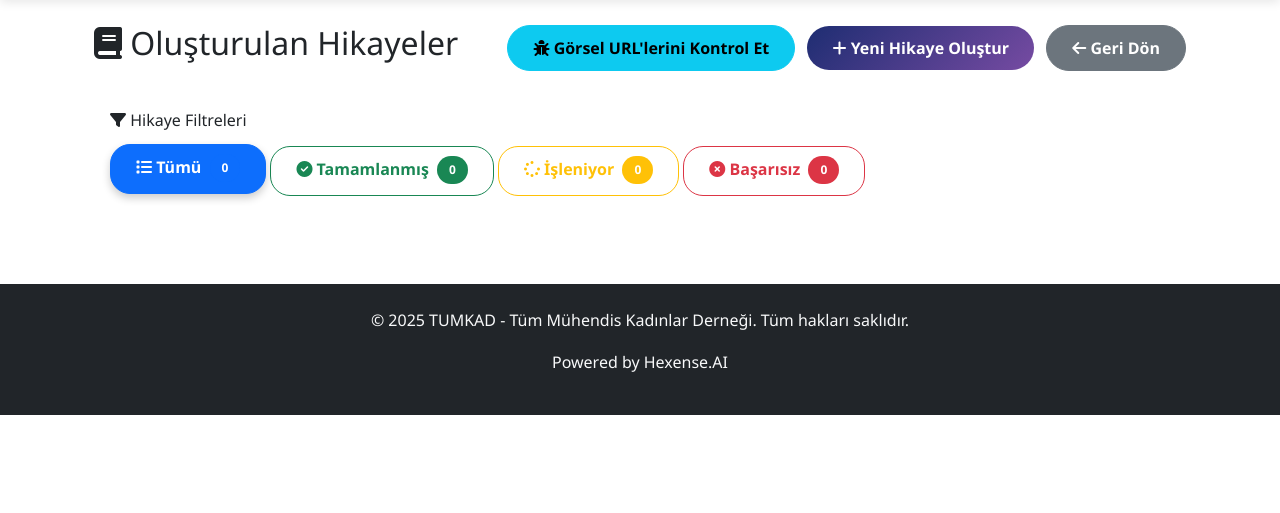
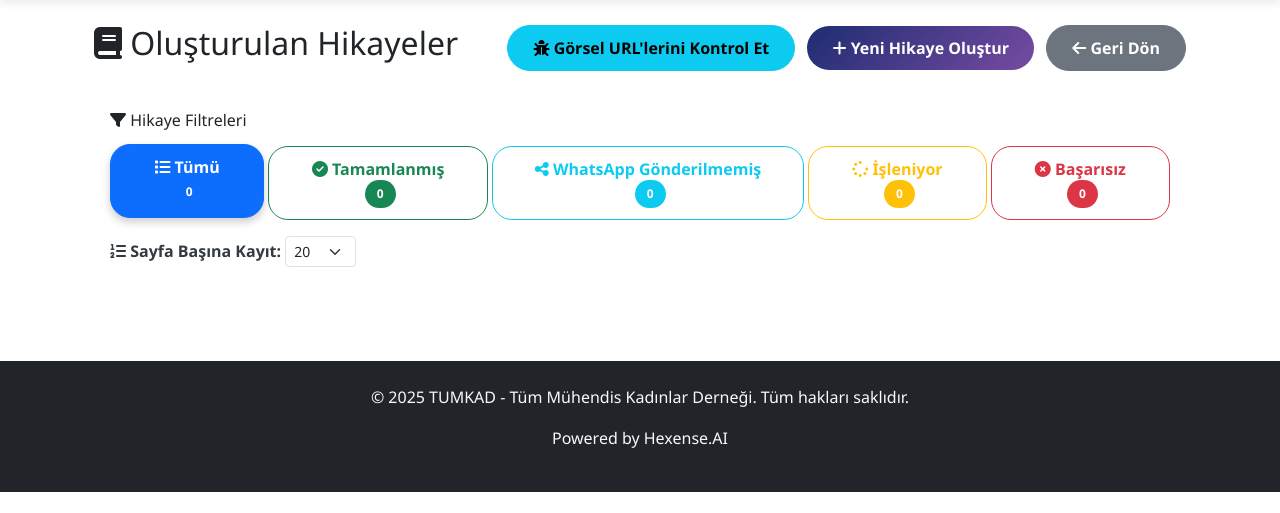
Before and after one commit to hexenseai/tumkad25, a Flask app: page /admin_stories in a window 1280 px wide. Shown: the part 67-580 px from the top of the page. Run offline with Flask 3, Linux system fonts and the light colour scheme; the visitor is signed in with stand-in values (Sample User, id 1); some libraries are stand-ins or nearby versions.

Commit message:
filtreleme

```diff
--- a/app.py
+++ b/app.py
@@ -585,18 +585,60 @@ def admin_stories():
     if not session.get('admin_logged_in'):
         return redirect(url_for('admin_login'))
 
-    # Tüm hikaye süreçlerini getir
-    processes = GenerationProcess.query.order_by(GenerationProcess.created_at.desc()).all()
+    # Sayfalama parametreleri
+    page = request.args.get('page', 1, type=int)
+    per_page = request.args.get('per_page', 20, type=int)  # Sayfa başına 20 kayıt
+    status_filter = request.args.get('status', 'all')
+
+    # Filtreleme sorgusu
+    query = GenerationProcess.query
+
+    if status_filter == 'completed':
+        query = query.filter(GenerationProcess.status == 'completed')
+    elif status_filter == 'processing':
+        query = query.filter(GenerationProcess.status == 'processing')
+    elif status_filter == 'failed':
+        query = query.filter(GenerationProcess.status == 'failed')
+    elif status_filter == 'completed-no-whatsapp':
+        query = query.filter(
+            GenerationProcess.status == 'completed',
+            GenerationProcess.whatsapp_notification_sent == False
+        )
+
+    # Toplam kayıt sayısını al
+    total_count = query.count()
+
+    # Sayfalama ile hikaye süreçlerini getir
+    processes = query.order_by(GenerationProcess.created_at.desc()).paginate(
+        page=page, per_page=per_page, error_out=False
+    )
 
     # Her süreç için katılımcı bilgilerini de getir
-    for process in processes:
+    for process in processes.items:
         try:
             participant_ids = json.loads(process.participant_ids)
             process.participants = Participant.query.filter(Participant.id.in_(participant_ids)).all()
         except:
             process.participants = []
 
-    return render_template('admin_stories.html', processes=processes)
+    # İstatistikler için ayrı sorgular
+    stats = {
+        'all': GenerationProcess.query.count(),
+        'completed': GenerationProcess.query.filter(GenerationProcess.status == 'completed').count(),
+        'completed_no_whatsapp': GenerationProcess.query.filter(
+            GenerationProcess.status == 'completed',
+            GenerationProcess.whatsapp_notification_sent == False
+        ).count(),
+        'processing': GenerationProcess.query.filter(GenerationProcess.status == 'processing').count(),
+        'failed': GenerationProcess.query.filter(GenerationProcess.status == 'failed').count()
+    }
+
+    return render_template('admin_stories.html',
+                         processes=processes,
+                         stats=stats,
+                         current_filter=status_filter,
+                         current_page=page,
+                         per_page=per_page)
 
 @app.route('/admin/normalize_phones')
 def admin_normalize_phones():
--- a/templates/admin_stories.html
+++ b/templates/admin_stories.html
@@ -30,31 +30,53 @@
                                 <i class="fas fa-filter"></i> Hikaye Filtreleri
                             </h6>
                             <div class="btn-group" role="group" aria-label="Story filters">
-                                <button type="button" class="btn btn-outline-primary filter-btn active" data-filter="all">
+                                <a href="{{ url_for('admin_stories', status='all') }}"
+                                   class="btn btn-outline-primary filter-btn {% if current_filter == 'all' %}active{% endif %}">
                                     <i class="fas fa-list"></i> Tümü
-                                    <span class="badge bg-primary ms-1" id="count-all">0</span>
-                                </button>
-                                <button type="button" class="btn btn-outline-success filter-btn" data-filter="completed">
+                                    <span class="badge bg-primary ms-1">{{ stats.all }}</span>
+                                </a>
+                                <a href="{{ url_for('admin_stories', status='completed') }}"
+                                   class="btn btn-outline-success filter-btn {% if current_filter == 'completed' %}active{% endif %}">
                                     <i class="fas fa-check-circle"></i> Tamamlanmış
-                                    <span class="badge bg-success ms-1" id="count-completed">0</span>
-                                </button>
-                                <button type="button" class="btn btn-outline-warning filter-btn" data-filter="processing">
+                                    <span class="badge bg-success ms-1">{{ stats.completed }}</span>
+                                </a>
+                                <a href="{{ url_for('admin_stories', status='completed-no-whatsapp') }}"
+                                   class="btn btn-outline-info filter-btn {% if current_filter == 'completed-no-whatsapp' %}active{% endif %}">
+                                    <i class="fas fa-share-alt"></i> WhatsApp Gönderilmemiş
+                                    <span class="badge bg-info ms-1">{{ stats.completed_no_whatsapp }}</span>
+                                </a>
+                                <a href="{{ url_for('admin_stories', status='processing') }}"
+                                   class="btn btn-outline-warning filter-btn {% if current_filter == 'processing' %}active{% endif %}">
                                     <i class="fas fa-spinner"></i> İşleniyor
-                                    <span class="badge bg-warning ms-1" id="count-processing">0</span>
-                                </button>
-                                <button type="button" class="btn btn-outline-danger filter-btn" data-filter="failed">
+                                    <span class="badge bg-warning ms-1">{{ stats.processing }}</span>
+                                </a>
+                                <a href="{{ url_for('admin_stories', status='failed') }}"
+                                   class="btn btn-outline-danger filter-btn {% if current_filter == 'failed' %}active{% endif %}">
                                     <i class="fas fa-times-circle"></i> Başarısız
-                                    <span class="badge bg-danger ms-1" id="count-failed">0</span>
-                                </button>
+                                    <span class="badge bg-danger ms-1">{{ stats.failed }}</span>
+                                </a>
+                            </div>
+
+                            <!-- Sayfa başına kayıt sayısı seçici -->
+                            <div class="mt-3">
+                                <label for="perPageSelect" class="form-label">
+                                    <i class="fas fa-list-ol"></i> Sayfa Başına Kayıt:
+                                </label>
+                                <select class="form-select form-select-sm d-inline-block w-auto" id="perPageSelect">
+                                    <option value="10" {% if per_page == 10 %}selected{% endif %}>10</option>
+                                    <option value="20" {% if per_page == 20 %}selected{% endif %}>20</option>
+                                    <option value="50" {% if per_page == 50 %}selected{% endif %}>50</option>
+                                    <option value="100" {% if per_page == 100 %}selected{% endif %}>100</option>
+                                </select>
                             </div>
                         </div>
                     </div>
                 </div>
             </div>
 
-            {% if processes %}
+            {% if processes.items %}
             <div class="row" id="stories-container">
-                {% for process in processes %}
+                {% for process in processes.items %}
                 <div class="col-lg-6 mb-4 story-card" data-status="{{ process.status }}">
                     <div class="card border-0 shadow h-100">
                         <div class="card-header bg-info text-white d-flex justify-content-between align-items-center">
@@ -79,7 +101,7 @@
 
                                 <!-- WhatsApp Notification Badge -->
                                 {% if process.whatsapp_notification_sent %}
-                                <span class="badge bg-success me-2">
+                                <span class="badge bg-success me-2 whatsapp-sent-badge">
                                     <i class="fab fa-whatsapp"></i> Bildirim Gönderildi
                                 </span>
                                 {% endif %}
@@ -285,6 +307,77 @@
                 </div>
                 {% endfor %}
             </div>
+
+            <!-- Sayfalama Kontrolleri -->
+            {% if processes.pages > 1 %}
+            <div class="row mt-4">
+                <div class="col-12">
+                    <nav aria-label="Hikaye sayfalama">
+                        <ul class="pagination justify-content-center">
+                            <!-- Önceki sayfa -->
+                            {% if processes.has_prev %}
+                            <li class="page-item">
+                                <a class="page-link" href="{{ url_for('admin_stories', status=current_filter, page=processes.prev_num) }}">
+                                    <i class="fas fa-chevron-left"></i> Önceki
+                                </a>
+                            </li>
+                            {% else %}
+                            <li class="page-item disabled">
+                                <span class="page-link">
+                                    <i class="fas fa-chevron-left"></i> Önceki
+                                </span>
+                            </li>
+                            {% endif %}
+
+                            <!-- Sayfa numaraları -->
+                            {% for page_num in processes.iter_pages(left_edge=2, left_current=2, right_current=3, right_edge=2) %}
+                                {% if page_num %}
+                                    {% if page_num != processes.page %}
+                                    <li class="page-item">
+                                        <a class="page-link" href="{{ url_for('admin_stories', status=current_filter, page=page_num) }}">
+                                            {{ page_num }}
+                                        </a>
+                                    </li>
+                                    {% else %}
+                                    <li class="page-item active">
+                                        <span class="page-link">{{ page_num }}</span>
+                                    </li>
+                                    {% endif %}
+                                {% else %}
+                                <li class="page-item disabled">
+                                    <span class="page-link">...</span>
+                                </li>
+                                {% endif %}
+                            {% endfor %}
+
+                            <!-- Sonraki sayfa -->
+                            {% if processes.has_next %}
+                            <li class="page-item">
+                                <a class="page-link" href="{{ url_for('admin_stories', status=current_filter, page=processes.next_num) }}">
+                                    Sonraki <i class="fas fa-chevron-right"></i>
+                                </a>
+                            </li>
+                            {% else %}
+                            <li class="page-item disabled">
+                                <span class="page-link">
+                                    Sonraki <i class="fas fa-chevron-right"></i>
+                                </span>
+                            </li>
+                            {% endif %}
+                        </ul>
+                    </nav>
+
+                    <!-- Sayfa bilgisi -->
+                    <div class="text-center text-muted">
+                        <small>
+                            Sayfa {{ processes.page }} / {{ processes.pages }}
+                            (Toplam {{ processes.total }} kayıt, sayfa başına {{ per_page }} kayıt)
+                        </small>
+                    </div>
+                </div>
+            </div>
+            {% endif %}
+
             {% else %}
             <div class="alert alert-info">
                 <i class="fas fa-info-circle"></i> Henüz hiç hikaye oluşturulmamış.
@@ -355,53 +448,6 @@ function copyToClipboard(elementId) {
 }
 
 document.addEventListener('DOMContentLoaded', function() {
-    // Filtreleme fonksiyonları
-    function updateStoryCounts() {
-        const allCards = document.querySelectorAll('.story-card');
-        const completedCards = document.querySelectorAll('.story-card[data-status="completed"]');
-        const processingCards = document.querySelectorAll('.story-card[data-status="processing"]');
-        const failedCards = document.querySelectorAll('.story-card[data-status="failed"]');
-
-        document.getElementById('count-all').textContent = allCards.length;
-        document.getElementById('count-completed').textContent = completedCards.length;
-        document.getElementById('count-processing').textContent = processingCards.length;
-        document.getElementById('count-failed').textContent = failedCards.length;
-    }
-
-    function filterStories(filter) {
-        const cards = document.querySelectorAll('.story-card');
-        const filterBtns = document.querySelectorAll('.filter-btn');
-
-        // Aktif buton stilini güncelle
-        filterBtns.forEach(btn => {
-            btn.classList.remove('active');
-            if (btn.getAttribute('data-filter') === filter) {
-                btn.classList.add('active');
-            }
-        });
-
-        // Kartları göster/gizle
-        cards.forEach(card => {
-            const status = card.getAttribute('data-status');
-            if (filter === 'all' || status === filter) {
-                card.style.display = 'block';
-            } else {
-                card.style.display = 'none';
-            }
-        });
-    }
-
-    // Filtre butonları için event listener
-    document.querySelectorAll('.filter-btn').forEach(btn => {
-        btn.addEventListener('click', function() {
-            const filter = this.getAttribute('data-filter');
-            filterStories(filter);
-        });
-    });
-
-    // Sayfa yüklendiğinde sayıları güncelle
-    updateStoryCounts();
-
     // Debug butonu için event listener
     document.getElementById('debugImageUrls').addEventListener('click', function() {
         this.disabled = true;
@@ -437,6 +483,15 @@ document.addEventListener('DOMContentLoaded', function() {
                 this.disabled = false;
                 this.innerHTML = '<i class="fas fa-bug"></i> Görsel URL\'lerini Kontrol Et';
             });
+    });
+
+    // Sayfa başına kayıt sayısı değiştiğinde
+    document.getElementById('perPageSelect').addEventListener('change', function() {
+        const newPerPage = this.value;
+        const currentUrl = new URL(window.location);
+        currentUrl.searchParams.set('per_page', newPerPage);
+        currentUrl.searchParams.set('page', '1'); // İlk sayfaya dön
+        window.location.href = currentUrl.toString();
     });
 
     // Detayları Göster/Gizle butonları için ikon değişimi
```
